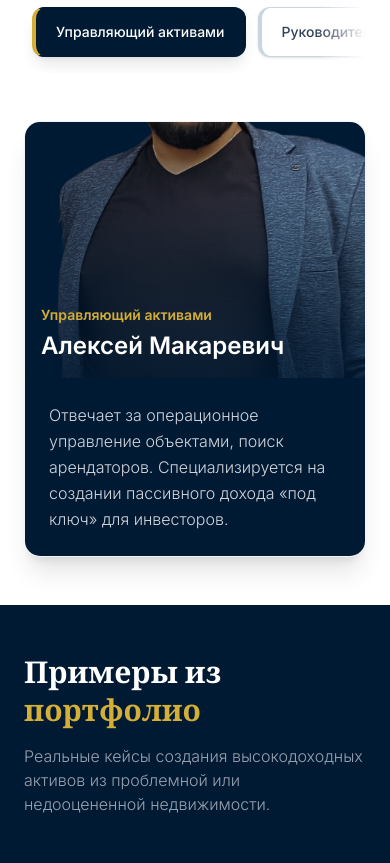
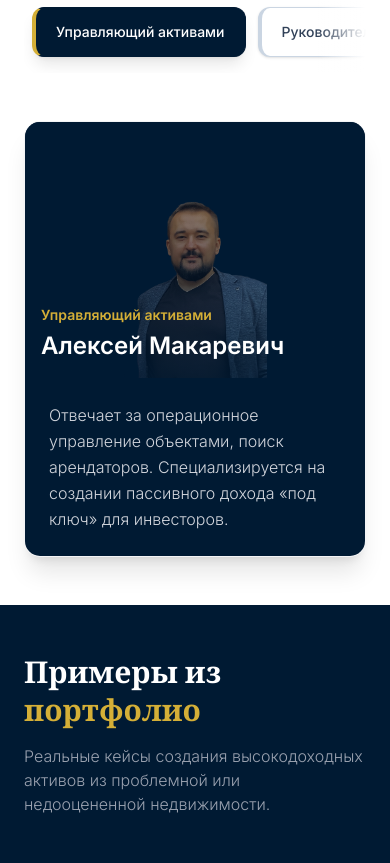
Before and after one commit to maab2b/minsk-invest-project, a React (Vite) app: page / in a window 390 px wide. Shown: the part 5640-6503 px from the top of the page. Built offline with nearby package versions, Linux system fonts and the light colour scheme; a web font is replaced by a local one.

Commit message:
team photos improve

```diff
--- a/src/components/InvestmentCycle.tsx
+++ b/src/components/InvestmentCycle.tsx
@@ -49,13 +49,15 @@ export const InvestmentCycle = () => {
                 key={index}
                 initial={{ opacity: 0, y: 30 }}
                 whileInView={{ opacity: 1, y: 0, transition: { duration: 0.6, delay: index * 0.15 } }}
-                whileHover={{ scale: 1.05, y: -5, transition: { duration: 0.4, ease: "easeOut" } }}
                 viewport={{ once: true }}
                 className="relative flex flex-col items-center text-center cursor-default"
               >
-                <div className="w-24 h-24 rounded-full bg-brand-navy border-2 border-brand-gold flex items-center justify-center text-brand-gold mb-6 relative z-10 shadow-[0_0_30px_rgba(212,175,55,0.15)]">
+                <motion.div
+                  whileHover={{ scale: 1.02, y: -2, transition: { duration: 0.4, ease: "easeInOut" } }}
+                  className="w-24 h-24 rounded-full bg-brand-navy border-2 border-brand-gold flex items-center justify-center text-brand-gold mb-6 relative z-10 shadow-[0_0_30px_rgba(212,175,55,0.15)]"
+                >
                   {step.icon}
-                </div>
+                </motion.div>
                 <h3 className="text-xl font-semibold mb-4 text-white">{step.title}</h3>
                 <p className="text-sm text-gray-400 leading-relaxed">{step.desc}</p>
               </motion.div>
--- a/src/components/TeamBlock.tsx
+++ b/src/components/TeamBlock.tsx
@@ -134,15 +134,16 @@ export const TeamBlock = () => {
                   transition={{ duration: 0.4, ease: "easeInOut" }}
                   className="group grid md:grid-cols-2 flex-grow items-stretch"
                 >
-                  <div className="h-64 md:h-full relative bg-brand-navy overflow-hidden">
+                  <div className="h-64 md:h-full relative bg-brand-navy overflow-hidden pt-16 md:pt-24">
+                    <div className="absolute top-0 left-0 right-0 h-24 bg-gradient-to-b from-brand-navy to-transparent pointer-events-none z-10"></div>
                     <img
                       src={teamData[activeIndex].image}
                       alt={teamData[activeIndex].name}
-                      className="absolute inset-0 w-full h-full object-cover object-bottom transition-transform duration-700 ease-in-out group-hover:scale-105"
+                      className="w-full h-full object-contain object-bottom transition-transform duration-700 ease-in-out group-hover:scale-[1.03] relative z-0"
                       referrerPolicy="no-referrer"
                     />
-                    <div className="absolute inset-0 bg-gradient-to-t from-brand-navy/80 to-transparent md:hidden"></div>
-                    <div className="absolute bottom-4 left-4 md:hidden">
+                    <div className="absolute inset-0 bg-gradient-to-t from-brand-navy/80 to-transparent md:hidden z-10"></div>
+                    <div className="absolute bottom-4 left-4 md:hidden z-20">
                       <div className="text-brand-gold text-sm font-semibold mb-1">{teamData[activeIndex].title}</div>
                       <div className="text-white text-2xl font-sans font-bold leading-snug">{teamData[activeIndex].name}</div>
                     </div>
```
Also changed, not shown: public/team-ushkevich.png (added).
